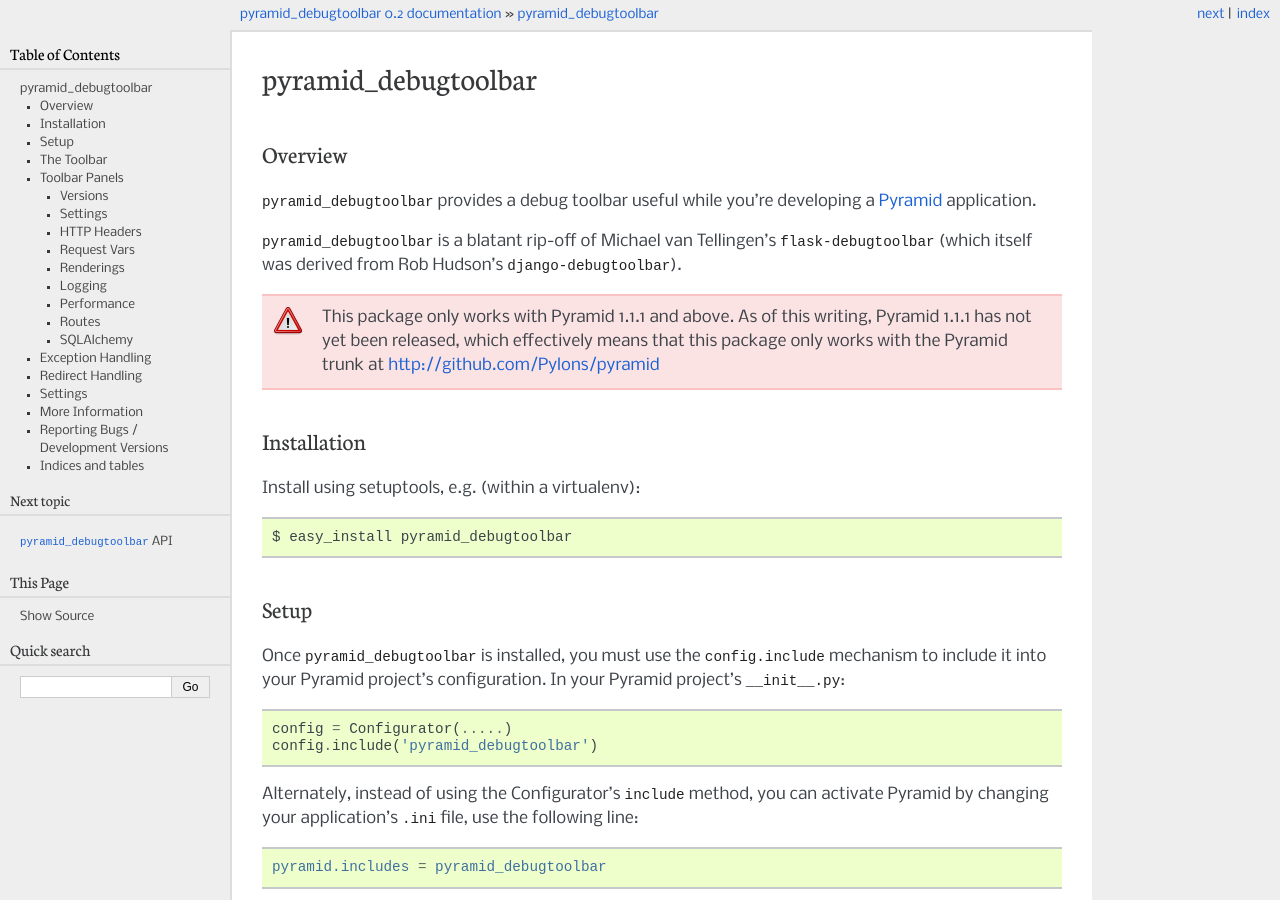
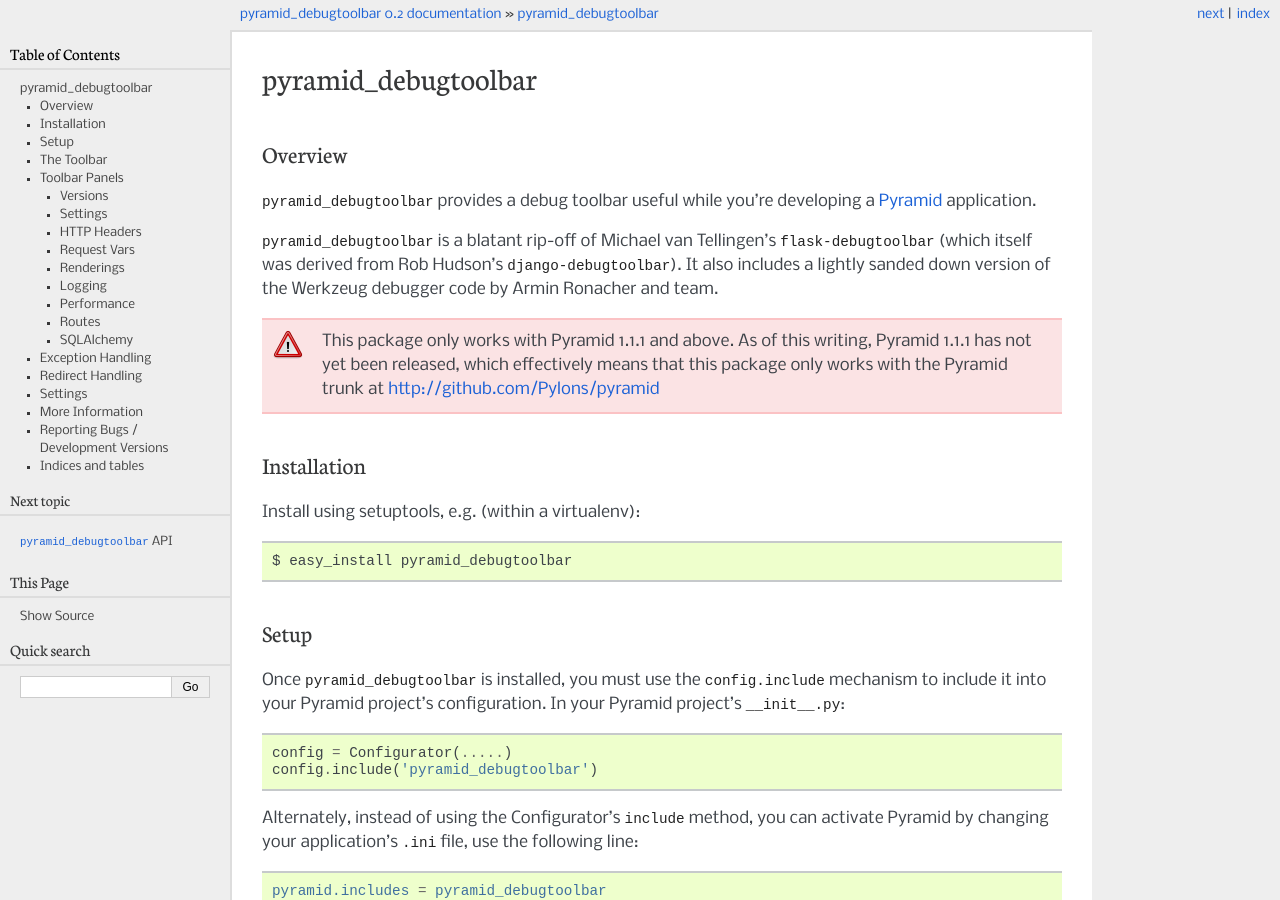
Before and after one commit to Pylons/pyramid_debugtoolbar, a Sphinx documentation site: the page built from docs/index.rst, in a window 1280 px wide and 900 px high. Built offline with Sphinx 7.4.7, drawn with Linux system fonts in a browser that asks for light colours.

Commit message:
credit armin

```diff
--- a/docs/index.rst
+++ b/docs/index.rst
@@ -9,7 +9,8 @@
 
 :mod:`pyramid_debugtoolbar` is a blatant rip-off of Michael van Tellingen's
 ``flask-debugtoolbar`` (which itself was derived from Rob Hudson's
-``django-debugtoolbar``).
+``django-debugtoolbar``).  It also includes a lightly sanded down version of
+the Werkzeug debugger code by Armin Ronacher and team.
 
 .. warning:: This package only works with Pyramid 1.1.1 and above.  As of
    this writing, Pyramid 1.1.1 has not yet been released, which effectively
```
